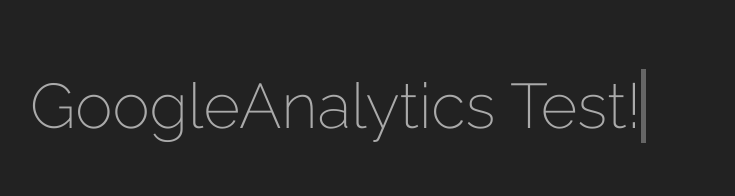
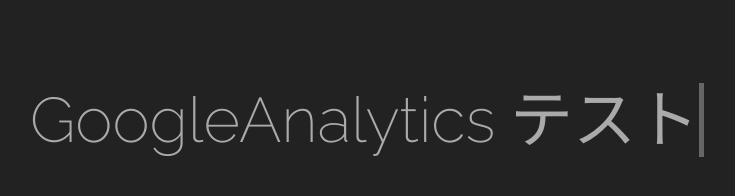
Before and after one commit to iwatsubo0307/test, a plain HTML site: page index.html in a window 1280 px wide. Shown: the whole page, without its empty margins (50-785 px from the left). Drawn offline with Linux system fonts and the light colour scheme.

Commit message:
update index.html

```diff
--- a/index.html
+++ b/index.html
@@ -21,7 +21,7 @@
 
 <body>
   <h1>GoogleAnalytics
-    <span class="txt-rotate" data-period="2000" data-rotate='[ "Test.", "Test!", "Test!!!", "!!!!!", "😀" ]'></span>
+    <span class="txt-rotate" data-period="2000" data-rotate='[ "Test.", "テスト", "てすと" ]'></span>
   </h1>
 </body>
 
```
